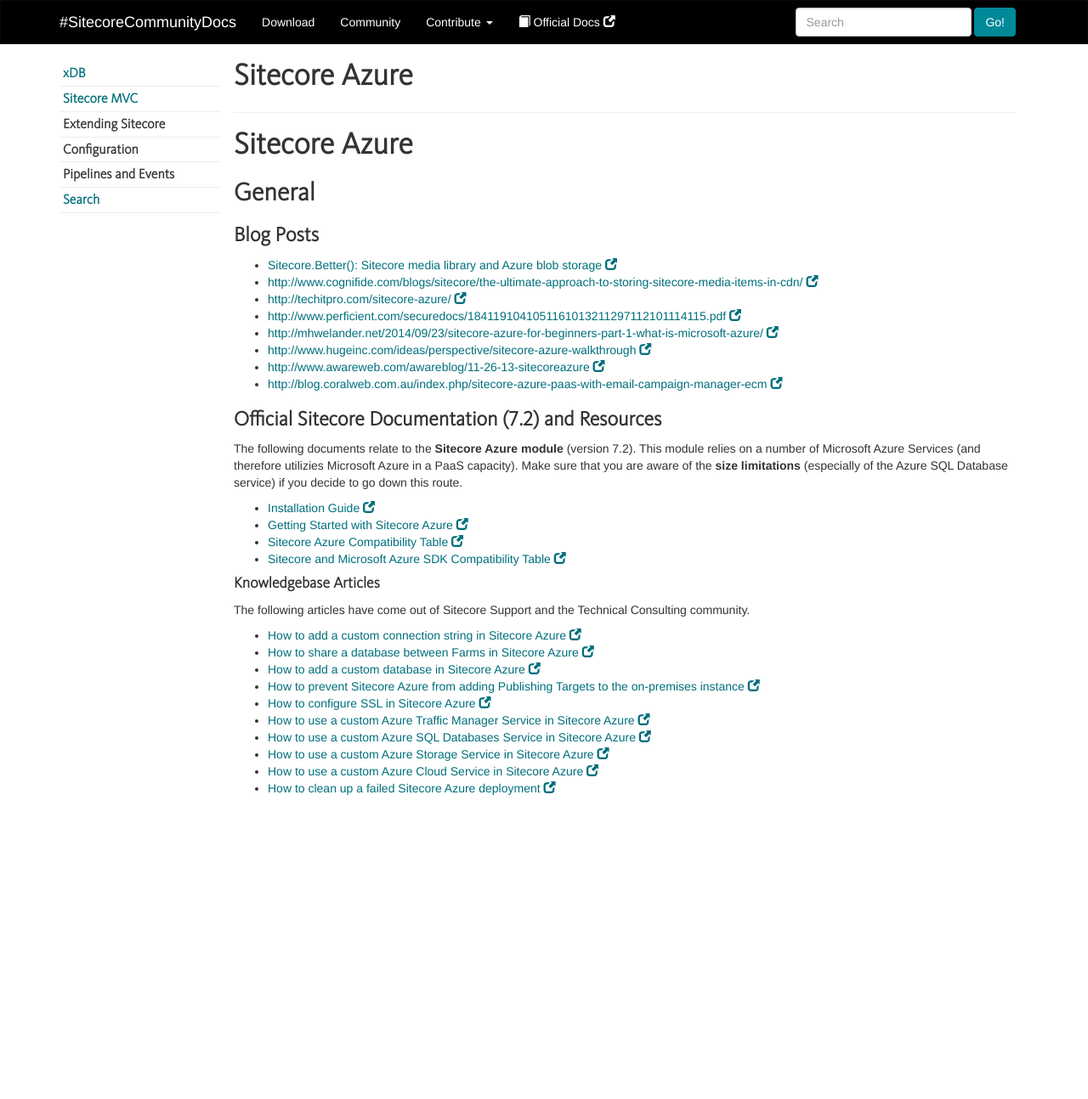
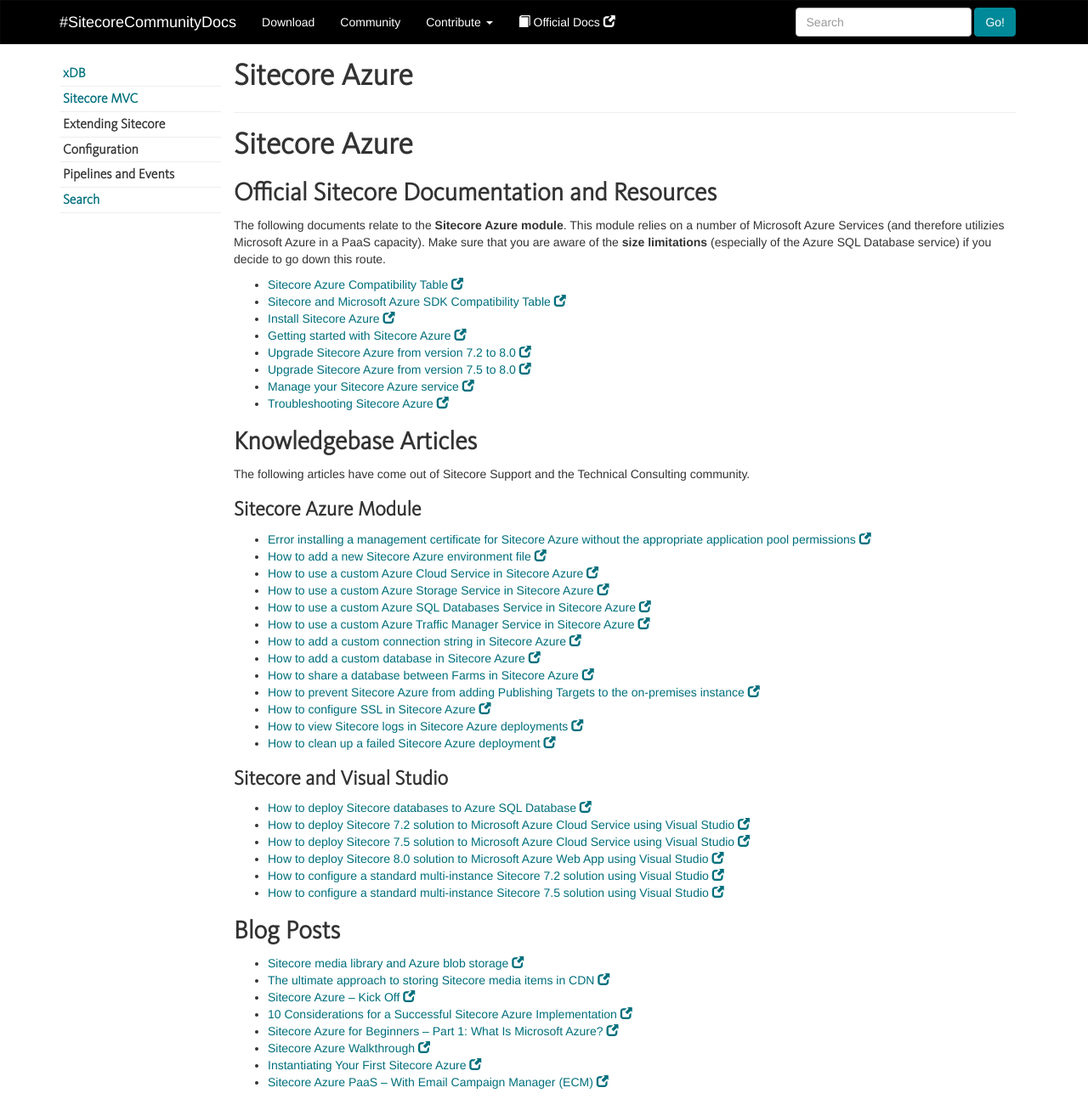
Before and after one commit to Sitecore-Community/docs, a Jekyll site: the page built from documentation/Sitecore Azure/index.md, in a window 1280 px wide. Shown: the whole page at 85% size. Built offline with Jekyll 4.4.1, drawn with Linux system fonts in a browser that asks for light colours; nearby versions of some CDN libraries; a script that is not in the unit is left out; comment, search, counter and statistics services are not loaded; before the commit the page ends 948 px from its top, so only the background shows below that.

Commit message:
Updated the list of articles.
1. Moved the 'Blog Posts' section to the bottom to keep official
resources at the top.
2. In the 'Official Sitecore Documentation and Resources' section,
updated the list of articles to refer to Sitecore Azure 8.0, instead of
7.2.
3. In the 'Knowledgebase Articles' section, added new articles.
4. In the 'Knowledgebase Articles' section, updated the list of current
articles, which are placed at GitHub instead of Sitecore KB. The GitHub
version is up-to-date.

```diff
--- a/documentation/Sitecore Azure/index.md
+++ b/documentation/Sitecore Azure/index.md
@@ -5,38 +5,55 @@
 
 # Sitecore Azure
 
-## General
+## Official Sitecore Documentation and Resources
 
-### Blog Posts
+The following documents relate to the **Sitecore Azure module**. This module relies on a number of Microsoft Azure Services (and therefore utilizies Microsoft Azure in a PaaS capacity). Make sure that you are aware of the **size limitations** (especially of the Azure SQL Database service) if you decide to go down this route.
 
-* [Sitecore.Better(): Sitecore media library and Azure blob storage](http://www.sitecore.net/Community/Technical-Blogs/SitecoreBetter/Posts/2013/07/Sitecore-media-library-and-Azure-blob-storage.aspx)
-* [http://www.cognifide.com/blogs/sitecore/the-ultimate-approach-to-storing-sitecore-media-items-in-cdn/ ](http://www.cognifide.com/blogs/sitecore/the-ultimate-approach-to-storing-sitecore-media-items-in-cdn/ )
-* [http://techitpro.com/sitecore-azure/](http://techitpro.com/sitecore-azure/)
-* [http://www.perficient.com/securedocs/1841191041051161013211297112101114115.pdf](http://www.perficient.com/securedocs/1841191041051161013211297112101114115.pdf)
-* [http://mhwelander.net/2014/09/23/sitecore-azure-for-beginners-part-1-what-is-microsoft-azure/](http://mhwelander.net/2014/09/23/sitecore-azure-for-beginners-part-1-what-is-microsoft-azure/)
-* [http://www.hugeinc.com/ideas/perspective/sitecore-azure-walkthrough](http://www.hugeinc.com/ideas/perspective/sitecore-azure-walkthrough)
-* [http://www.awareweb.com/awareblog/11-26-13-sitecoreazure](http://www.awareweb.com/awareblog/11-26-13-sitecoreazure)
-* [http://blog.coralweb.com.au/index.php/sitecore-azure-paas-with-email-campaign-manager-ecm](http://blog.coralweb.com.au/index.php/sitecore-azure-paas-with-email-campaign-manager-ecm )
+- [Sitecore Azure Compatibility Table](https://kb.sitecore.net/articles/880886)
+- [Sitecore and Microsoft Azure SDK Compatibility Table](https://kb.sitecore.net/articles/026831)
+- [Install Sitecore Azure](https://doc.sitecore.net/cloud/azure/install%20sitecore%20azure)
+- [Getting started with Sitecore Azure](https://doc.sitecore.net/cloud/azure/getting%20started%20with%20sitecore%20azure)
+- [Upgrade Sitecore Azure from version 7.2 to 8.0](https://doc.sitecore.net/cloud/azure/upgrade%20sitecore%20azure%20from%20version%2072%20rev%20140411%20to%2080%20rev%20150522)
+- [Upgrade Sitecore Azure from version 7.5 to 8.0](https://doc.sitecore.net/cloud/azure/upgrade%20sitecore%20azure%20from%20version%2075%20rev%20141126%20to%2080%20rev150522)
+- [Manage your Sitecore Azure service](https://doc.sitecore.net/cloud/azure/manage%20your%20sitecore%20azure%20service)
+- [Troubleshooting Sitecore Azure](https://doc.sitecore.net/cloud/azure/troubleshooting%20sitecore%20azure)
 
-### Official Sitecore Documentation (7.2) and Resources
+## Knowledgebase Articles
 
-The following documents relate to the **Sitecore Azure module** (version 7.2). This module relies on a number of Microsoft Azure Services (and therefore utilizies Microsoft Azure in a PaaS capacity). Make sure that you are aware of the **size limitations** (especially of the Azure SQL Database service) if you decide to go down this route.
-
-* [Installation Guide](http://sdn.sitecore.net/Products/Sitecore%20Azure/Sitecore%20Azure%207,-d-,2/Installation.aspx)
-* [Getting Started with Sitecore Azure](http://sdn.sitecore.net/Products/Sitecore%20Azure/Sitecore%20Azure%207,-d-,2/Documentation.aspx)
-* [Sitecore Azure Compatibility Table](https://kb.sitecore.net/articles/880886)
-* [Sitecore and Microsoft Azure SDK Compatibility Table](https://kb.sitecore.net/articles/026831)
-
-#### Knowledgebase Articles
 The following articles have come out of Sitecore Support and the Technical Consulting community.
 
-* [How to add a custom connection string in Sitecore Azure](https://kb.sitecore.net/articles/440060)
-* [How to share a database between Farms in Sitecore Azure](https://kb.sitecore.net/articles/714079)
-* [How to add a custom database in Sitecore Azure](https://kb.sitecore.net/articles/179306)
-* [How to prevent Sitecore Azure from adding Publishing Targets to the on-premises instance](https://kb.sitecore.net/articles/427410)
-* [How to configure SSL in Sitecore Azure](https://kb.sitecore.net/articles/661557)
-* [How to use a custom Azure Traffic Manager Service in Sitecore Azure](https://kb.sitecore.net/articles/739564)
-* [How to use a custom Azure SQL Databases Service in Sitecore Azure](https://kb.sitecore.net/articles/001970)
-* [How to use a custom Azure Storage Service in Sitecore Azure](https://kb.sitecore.net/articles/728236)
-* [How to use a custom Azure Cloud Service in Sitecore Azure](https://kb.sitecore.net/articles/726135)
-* [How to clean up a failed Sitecore Azure deployment](https://kb.sitecore.net/articles/771717)
+### Sitecore Azure Module
+
+- [Error installing a management certificate for Sitecore Azure without the appropriate application pool permissions](https://github.com/olegburov/sitecore-azure-content/blob/master/articles/error-installing-a-management-certificate-for-sitecore-azure-without-the-appropriate-application-pool-permissions.md)
+- [How to add a new Sitecore Azure environment file](https://github.com/olegburov/sitecore-azure-content/blob/master/articles/how-to-add-a-new-sitecore-azure-environment-file.md)
+- [How to use a custom Azure Cloud Service in Sitecore Azure](https://github.com/olegburov/sitecore-azure-content/blob/master/articles/how-to-use-a-custom-azure-cloud-service-in-sitecore-azure.md)
+- [How to use a custom Azure Storage Service in Sitecore Azure](https://github.com/olegburov/sitecore-azure-content/blob/master/articles/how-to-use-a-custom-azure-storage-service-in-sitecore-azure.md)
+- [How to use a custom Azure SQL Databases Service in Sitecore Azure](https://github.com/olegburov/sitecore-azure-content/blob/master/articles/how-to-use-a-custom-azure-sql-databases-service-in-sitecore-azure.md)
+- [How to use a custom Azure Traffic Manager Service in Sitecore Azure](https://github.com/olegburov/sitecore-azure-content/blob/master/articles/how-to-use-a-custom-azure-traffic-manager-service-in-sitecore-azure.md)
+- [How to add a custom connection string in Sitecore Azure](https://github.com/olegburov/sitecore-azure-content/blob/master/articles/how-to-add-a-custom-connection-string-in-sitecore-azure.md)
+- [How to add a custom database in Sitecore Azure](https://github.com/olegburov/sitecore-azure-content/blob/master/articles/how-to-add-a-custom-database-in-sitecore-azure.md)
+- [How to share a database between Farms in Sitecore Azure](https://github.com/olegburov/sitecore-azure-content/blob/master/articles/how-to-share-a-database-between-farms-in-sitecore-azure.md)
+- [How to prevent Sitecore Azure from adding Publishing Targets to the on-premises instance](https://github.com/olegburov/sitecore-azure-content/blob/master/articles/how-to-prevent-sitecore-azure-from-adding-publishing-targets-to-the-on-premises-instance.md)
+- [How to configure SSL in Sitecore Azure](https://github.com/olegburov/sitecore-azure-content/blob/master/articles/how-to-configure-ssl-in-sitecore-azure.md)
+- [How to view Sitecore logs in Sitecore Azure deployments](https://github.com/olegburov/sitecore-azure-content/blob/master/articles/how-to-view-sitecore-logs-in-sitecore-azure-deployments.md)
+- [How to clean up a failed Sitecore Azure deployment](https://github.com/olegburov/sitecore-azure-content/blob/master/articles/how-to-clean-up-a-failed-sitecore-azure-deployment.md)
+
+### Sitecore and Visual Studio
+
+- [How to deploy Sitecore databases to Azure SQL Database](https://github.com/olegburov/sitecore-azure-content/blob/master/articles/how-to-deploy-sitecore-databases-to-azure-sql-database.md)
+- [How to deploy Sitecore 7.2 solution to Microsoft Azure Cloud Service using Visual Studio](https://github.com/olegburov/sitecore-azure-content/blob/master/articles/how-to-deploy-sitecore-72-solution-to-microsoft-azure-cloud-service-using-visual-studio.md)
+- [How to deploy Sitecore 7.5 solution to Microsoft Azure Cloud Service using Visual Studio](https://github.com/olegburov/sitecore-azure-content/blob/master/articles/how-to-deploy-sitecore-75-solution-to-microsoft-azure-cloud-service-using-visual-studio.md)
+- [How to deploy Sitecore 8.0 solution to Microsoft Azure Web App using Visual Studio](https://github.com/olegburov/sitecore-azure-content/blob/master/articles/how-to-deploy-sitecore-80-solution-to-microsoft-azure-web-app-using-visual-studio.md)
+- [How to configure a standard multi-instance Sitecore 7.2 solution using Visual Studio](https://github.com/olegburov/sitecore-azure-content/blob/master/articles/how-to-configure-a-standard-multi-instance-sitecore-72-solution-using-visual-studio.md)
+- [How to configure a standard multi-instance Sitecore 7.5 solution using Visual Studio](https://github.com/olegburov/sitecore-azure-content/blob/master/articles/how-to-configure-a-standard-multi-instance-sitecore-75-solution-using-visual-studio.md)
+
+## Blog Posts
+
+- [Sitecore media library and Azure blob storage](http://www.sitecore.net/Community/Technical-Blogs/SitecoreBetter/Posts/2013/07/Sitecore-media-library-and-Azure-blob-storage.aspx)
+- [The ultimate approach to storing Sitecore media items in CDN](http://www.cognifide.com/blogs/sitecore/the-ultimate-approach-to-storing-sitecore-media-items-in-cdn/)
+- [Sitecore Azure – Kick Off](http://techitpro.com/sitecore-azure/)
+- [10 Considerations for a Successful Sitecore Azure Implementation](http://www.perficient.com/securedocs/1841191041051161013211297112101114115.pdf)
+- [Sitecore Azure for Beginners – Part 1: What Is Microsoft Azure?](http://mhwelander.net/2014/09/23/sitecore-azure-for-beginners-part-1-what-is-microsoft-azure/)
+- [Sitecore Azure Walkthrough](http://www.hugeinc.com/ideas/perspective/sitecore-azure-walkthrough/)
+- [Instantiating Your First Sitecore Azure](http://www.awareweb.com/awareblog/11-26-13-sitecoreazure/)
+- [Sitecore Azure PaaS – With Email Campaign Manager (ECM)](http://blog.coralweb.com.au/index.php/sitecore-azure-paas-with-email-campaign-manager-ecm/)
```
